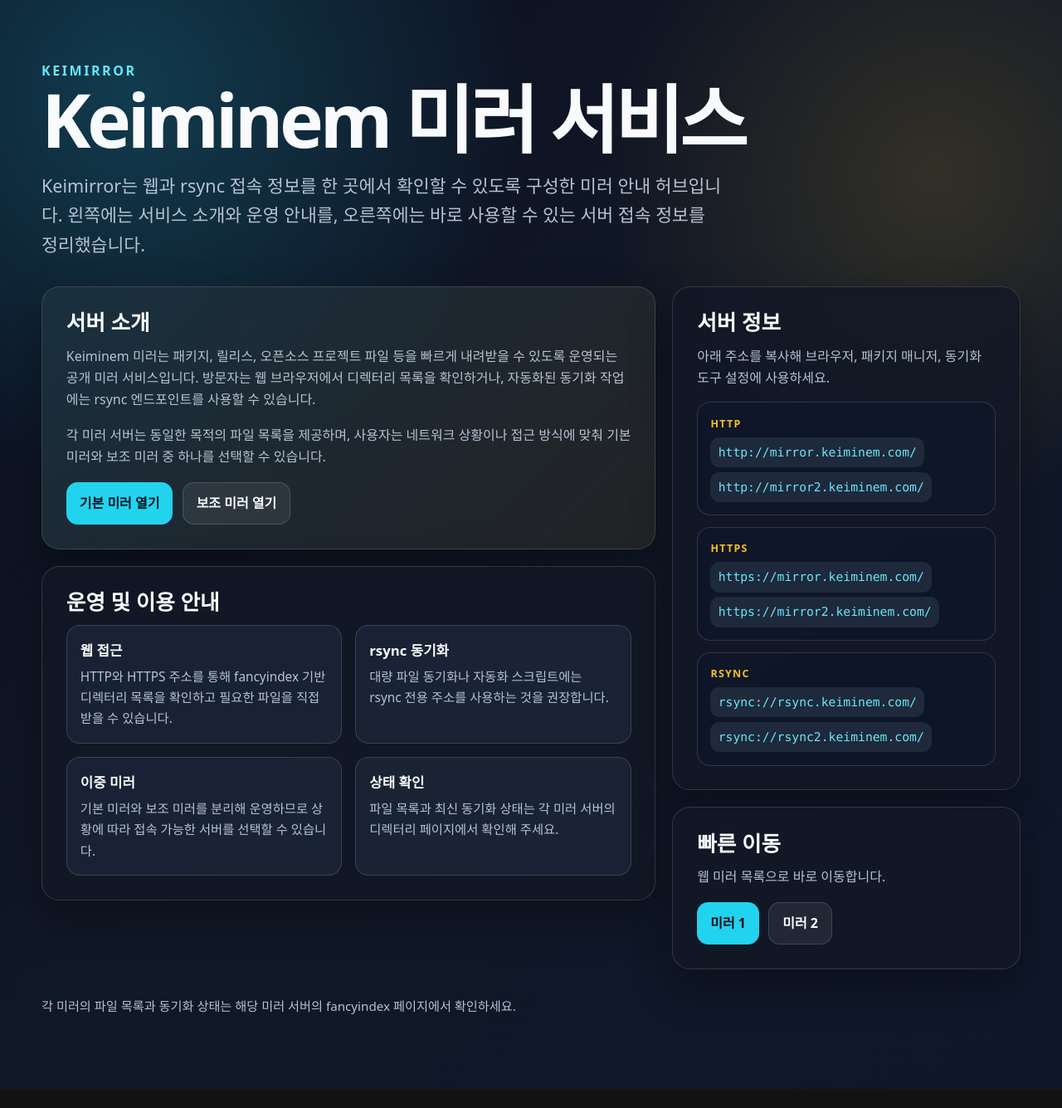
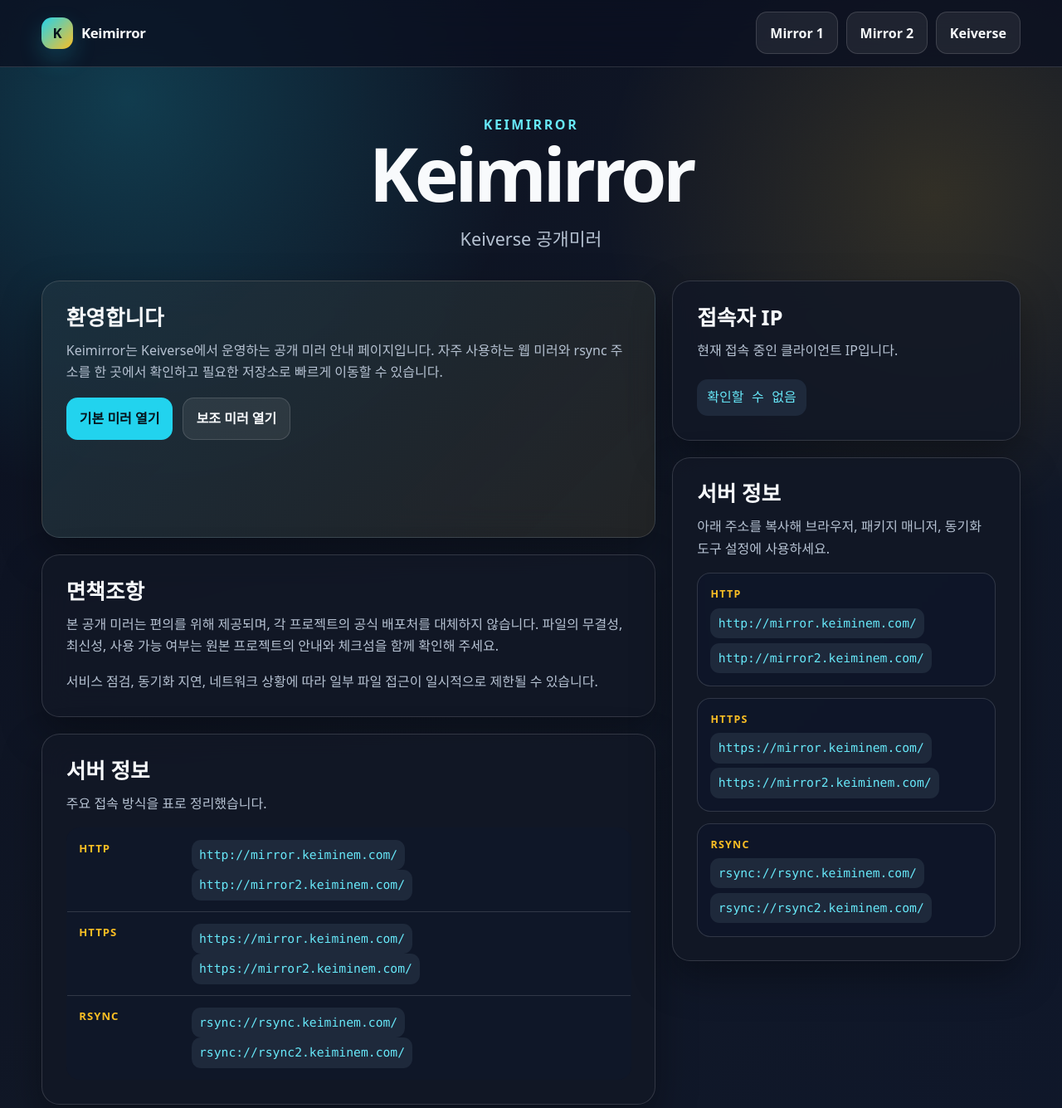
Before and after one commit to me0kmin27/Keimirror, a plain HTML site: page index.html in a window 1280 px wide. Shown: the top 1335 px of the page at 83% size. Before the commit the page ends 1312 px from the top, so only its background shows below. Drawn offline with Linux system fonts and the light colour scheme; no server answers.

Commit message:
Update Keimirror landing page design

```diff
--- a/index.html
+++ b/index.html
@@ -41,14 +41,63 @@
       color: inherit;
     }
 
+    .topbar {
+      position: sticky;
+      top: 0;
+      z-index: 10;
+      border-bottom: 1px solid var(--border);
+      background: rgba(11, 16, 32, 0.78);
+      backdrop-filter: blur(18px);
+    }
+
+    .topbar-inner {
+      display: flex;
+      align-items: center;
+      justify-content: space-between;
+      gap: 1rem;
+      width: min(1180px, calc(100% - 2rem));
+      margin: 0 auto;
+      padding: 0.9rem 0;
+    }
+
+    .logo {
+      display: inline-flex;
+      align-items: center;
+      gap: 0.65rem;
+      color: var(--text);
+      font-size: 1.05rem;
+      font-weight: 900;
+      letter-spacing: -0.02em;
+      text-decoration: none;
+    }
+
+    .logo-mark {
+      display: grid;
+      width: 2.35rem;
+      height: 2.35rem;
+      place-items: center;
+      border-radius: 0.8rem;
+      background: linear-gradient(135deg, var(--accent-strong), var(--accent-warm));
+      color: #06121b;
+      box-shadow: 0 0.75rem 1.7rem rgba(34, 211, 238, 0.22);
+    }
+
+    .nav-actions {
+      display: flex;
+      flex-wrap: wrap;
+      justify-content: flex-end;
+      gap: 0.6rem;
+    }
+
     main {
       width: min(1180px, calc(100% - 2rem));
       margin: 0 auto;
-      padding: 4.5rem 0;
+      padding: 3.5rem 0 4.5rem;
     }
 
     .hero {
       margin-bottom: 2rem;
+      text-align: center;
     }
 
     .eyebrow {
@@ -74,7 +123,7 @@
 
     .lead {
       max-width: 820px;
-      margin-bottom: 0;
+      margin: 0 auto;
       color: var(--muted);
       font-size: clamp(1.05rem, 2vw, 1.35rem);
     }
@@ -123,27 +172,48 @@
       margin-bottom: 0;
     }
 
-    .section-grid {
-      display: grid;
-      grid-template-columns: repeat(2, minmax(0, 1fr));
-      gap: 1rem;
+    .info-table {
+      width: 100%;
+      margin-top: 1rem;
+      border-collapse: collapse;
+      overflow: hidden;
+      border: 1px solid var(--border);
+      border-radius: 1rem;
+      background: rgba(15, 23, 42, 0.62);
     }
 
-    .mini-card {
-      border: 1px solid var(--border);
-      border-radius: 1rem;
-      background: var(--panel-soft);
-      padding: 1rem;
+    .info-table th,
+    .info-table td {
+      padding: 0.85rem 0.9rem;
+      border-bottom: 1px solid var(--border);
+      text-align: left;
+      vertical-align: top;
     }
 
-    .mini-card h3 {
-      margin-bottom: 0.35rem;
-      font-size: 1.05rem;
+    .info-table tr:last-child th,
+    .info-table tr:last-child td {
+      border-bottom: 0;
     }
 
-    .mini-card p {
-      margin-bottom: 0;
-      font-size: 0.96rem;
+    .info-table th {
+      width: 8.5rem;
+      color: var(--accent-warm);
+      font-size: 0.82rem;
+      letter-spacing: 0.08em;
+      text-transform: uppercase;
+    }
+
+    .visitor-ip {
+      display: inline-flex;
+      max-width: 100%;
+      margin-top: 0.35rem;
+      padding: 0.55rem 0.75rem;
+      border-radius: 0.8rem;
+      background: var(--panel-strong);
+      color: var(--accent);
+      font-family: ui-monospace, SFMono-Regular, Menlo, Consolas, monospace;
+      font-size: 1rem;
+      word-break: break-all;
     }
 
     .info-list {
@@ -234,61 +304,93 @@
     }
 
     @media (max-width: 900px) {
+      .topbar-inner {
+        align-items: flex-start;
+        flex-direction: column;
+      }
+
+      .nav-actions {
+        justify-content: flex-start;
+      }
+
       main {
         padding: 3rem 0;
       }
 
-      .layout,
-      .section-grid {
+      .layout {
         grid-template-columns: 1fr;
       }
     }
   </style>
 </head>
 <body>
+  <header class="topbar" aria-label="상단 메뉴">
+    <div class="topbar-inner">
+      <a class="logo" href="/" aria-label="Keimirror 홈">
+        <span class="logo-mark">K</span>
+        <span>Keimirror</span>
+      </a>
+      <nav class="nav-actions" aria-label="다른 메뉴로 이동">
+        <a class="button secondary" href="https://mirror.keiminem.com/">Mirror 1</a>
+        <a class="button secondary" href="https://mirror2.keiminem.com/">Mirror 2</a>
+        <a class="button secondary" href="https://keiverse.com/">Keiverse</a>
+      </nav>
+    </div>
+  </header>
+
   <main>
     <section class="hero" aria-labelledby="page-title">
       <div class="eyebrow">Keimirror</div>
-      <h1 id="page-title">Keiminem 미러 서비스</h1>
-      <p class="lead">Keimirror는 웹과 rsync 접속 정보를 한 곳에서 확인할 수 있도록 구성한 미러 안내 허브입니다. 왼쪽에는 서비스 소개와 운영 안내를, 오른쪽에는 바로 사용할 수 있는 서버 접속 정보를 정리했습니다.</p>
+      <h1 id="page-title">Keimirror</h1>
+      <p class="lead">Keiverse 공개미러</p>
     </section>
 
     <div class="layout">
-      <div class="column" aria-label="서버 소개 및 운영 안내">
-        <section class="card featured" aria-labelledby="intro-title">
-          <h2 id="intro-title">서버 소개</h2>
-          <p>Keiminem 미러는 패키지, 릴리스, 오픈소스 프로젝트 파일 등을 빠르게 내려받을 수 있도록 운영되는 공개 미러 서비스입니다. 방문자는 웹 브라우저에서 디렉터리 목록을 확인하거나, 자동화된 동기화 작업에는 rsync 엔드포인트를 사용할 수 있습니다.</p>
-          <p>각 미러 서버는 동일한 목적의 파일 목록을 제공하며, 사용자는 네트워크 상황이나 접근 방식에 맞춰 기본 미러와 보조 미러 중 하나를 선택할 수 있습니다.</p>
+      <div class="column" aria-label="Keimirror 안내">
+        <section class="card featured" aria-labelledby="welcome-title">
+          <h2 id="welcome-title">환영합니다</h2>
+          <p>Keimirror는 Keiverse에서 운영하는 공개 미러 안내 페이지입니다. 자주 사용하는 웹 미러와 rsync 주소를 한 곳에서 확인하고 필요한 저장소로 빠르게 이동할 수 있습니다.</p>
           <div class="actions">
             <a class="button" href="https://mirror.keiminem.com/">기본 미러 열기</a>
             <a class="button secondary" href="https://mirror2.keiminem.com/">보조 미러 열기</a>
           </div>
         </section>
 
-        <section class="card" aria-labelledby="details-title">
-          <h2 id="details-title">운영 및 이용 안내</h2>
-          <div class="section-grid">
-            <article class="mini-card">
-              <h3>웹 접근</h3>
-              <p>HTTP와 HTTPS 주소를 통해 fancyindex 기반 디렉터리 목록을 확인하고 필요한 파일을 직접 받을 수 있습니다.</p>
-            </article>
-            <article class="mini-card">
-              <h3>rsync 동기화</h3>
-              <p>대량 파일 동기화나 자동화 스크립트에는 rsync 전용 주소를 사용하는 것을 권장합니다.</p>
-            </article>
-            <article class="mini-card">
-              <h3>이중 미러</h3>
-              <p>기본 미러와 보조 미러를 분리해 운영하므로 상황에 따라 접속 가능한 서버를 선택할 수 있습니다.</p>
-            </article>
-            <article class="mini-card">
-              <h3>상태 확인</h3>
-              <p>파일 목록과 최신 동기화 상태는 각 미러 서버의 디렉터리 페이지에서 확인해 주세요.</p>
-            </article>
-          </div>
+        <section class="card" aria-labelledby="disclaimer-title">
+          <h2 id="disclaimer-title">면책조항</h2>
+          <p>본 공개 미러는 편의를 위해 제공되며, 각 프로젝트의 공식 배포처를 대체하지 않습니다. 파일의 무결성, 최신성, 사용 가능 여부는 원본 프로젝트의 안내와 체크섬을 함께 확인해 주세요.</p>
+          <p>서비스 점검, 동기화 지연, 네트워크 상황에 따라 일부 파일 접근이 일시적으로 제한될 수 있습니다.</p>
+        </section>
+
+        <section class="card" aria-labelledby="left-server-title">
+          <h2 id="left-server-title">서버 정보</h2>
+          <p>주요 접속 방식을 표로 정리했습니다.</p>
+          <table class="info-table">
+            <tbody>
+              <tr>
+                <th scope="row">HTTP</th>
+                <td><span class="domain">http://mirror.keiminem.com/</span><br><span class="domain">http://mirror2.keiminem.com/</span></td>
+              </tr>
+              <tr>
+                <th scope="row">HTTPS</th>
+                <td><span class="domain">https://mirror.keiminem.com/</span><br><span class="domain">https://mirror2.keiminem.com/</span></td>
+              </tr>
+              <tr>
+                <th scope="row">RSYNC</th>
+                <td><span class="domain">rsync://rsync.keiminem.com/</span><br><span class="domain">rsync://rsync2.keiminem.com/</span></td>
+              </tr>
+            </tbody>
+          </table>
         </section>
       </div>
 
-      <aside class="column" aria-label="서버 접속 정보">
+      <aside class="column" aria-label="접속 및 서버 정보">
+        <section class="card" aria-labelledby="visitor-ip-title">
+          <h2 id="visitor-ip-title">접속자 IP</h2>
+          <p>현재 접속 중인 클라이언트 IP입니다.</p>
+          <span class="visitor-ip" id="visitor-ip">확인 중...</span>
+        </section>
+
         <section class="card" aria-labelledby="server-info-title">
           <h2 id="server-info-title">서버 정보</h2>
           <p>아래 주소를 복사해 브라우저, 패키지 매니저, 동기화 도구 설정에 사용하세요.</p>
@@ -310,15 +412,6 @@
             </div>
           </dl>
         </section>
-
-        <section class="card" aria-labelledby="quick-links-title">
-          <h2 id="quick-links-title">빠른 이동</h2>
-          <p>웹 미러 목록으로 바로 이동합니다.</p>
-          <div class="actions">
-            <a class="button" href="https://mirror.keiminem.com/">미러 1</a>
-            <a class="button secondary" href="https://mirror2.keiminem.com/">미러 2</a>
-          </div>
-        </section>
       </aside>
     </div>
 
@@ -326,5 +419,18 @@
       <p>각 미러의 파일 목록과 동기화 상태는 해당 미러 서버의 fancyindex 페이지에서 확인하세요.</p>
     </footer>
   </main>
+
+  <script>
+    const visitorIp = document.getElementById('visitor-ip');
+
+    fetch('https://api.ipify.org?format=json')
+      .then((response) => response.ok ? response.json() : Promise.reject(new Error('IP lookup failed')))
+      .then((data) => {
+        visitorIp.textContent = data.ip || '확인할 수 없음';
+      })
+      .catch(() => {
+        visitorIp.textContent = '확인할 수 없음';
+      });
+  </script>
 </body>
 </html>
```
